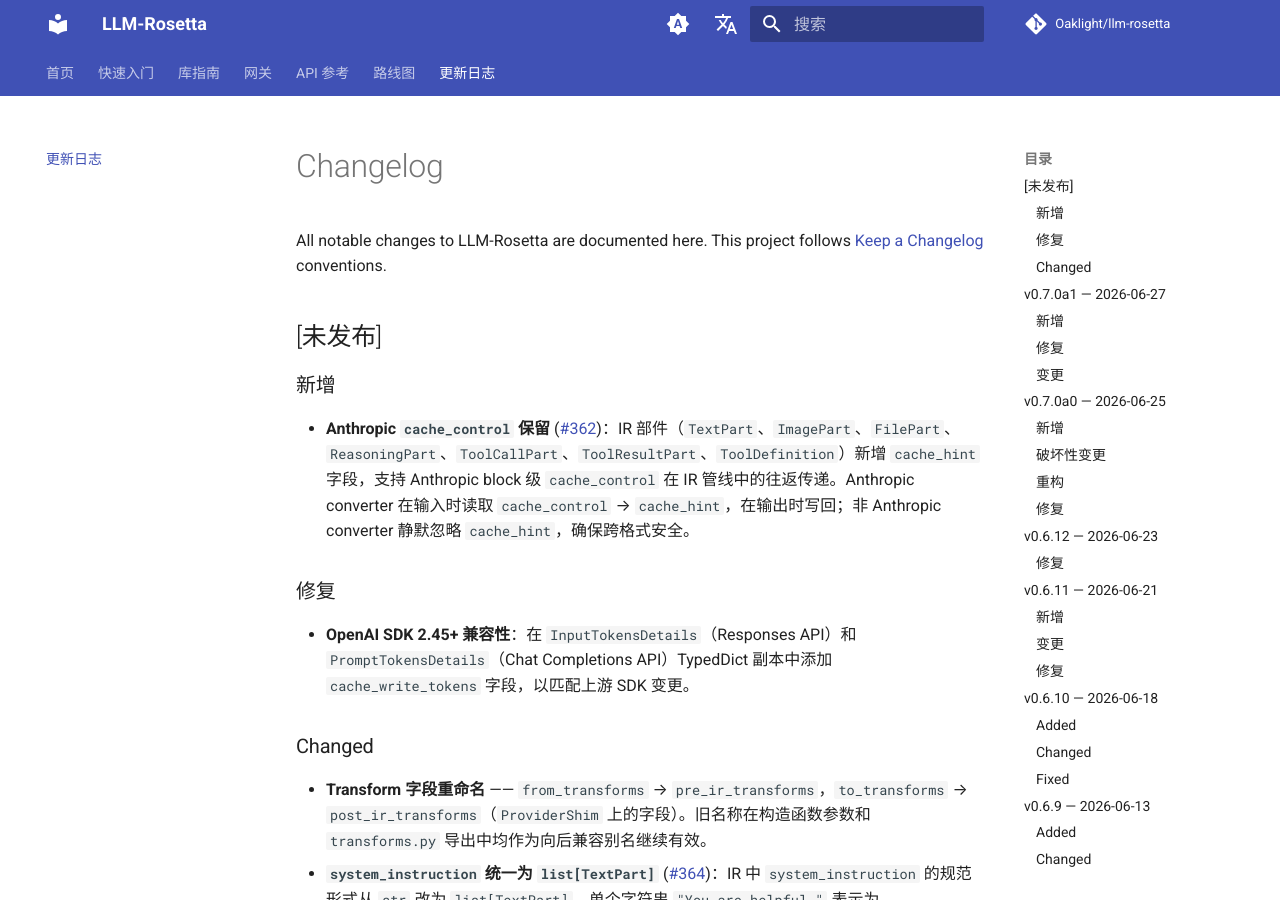
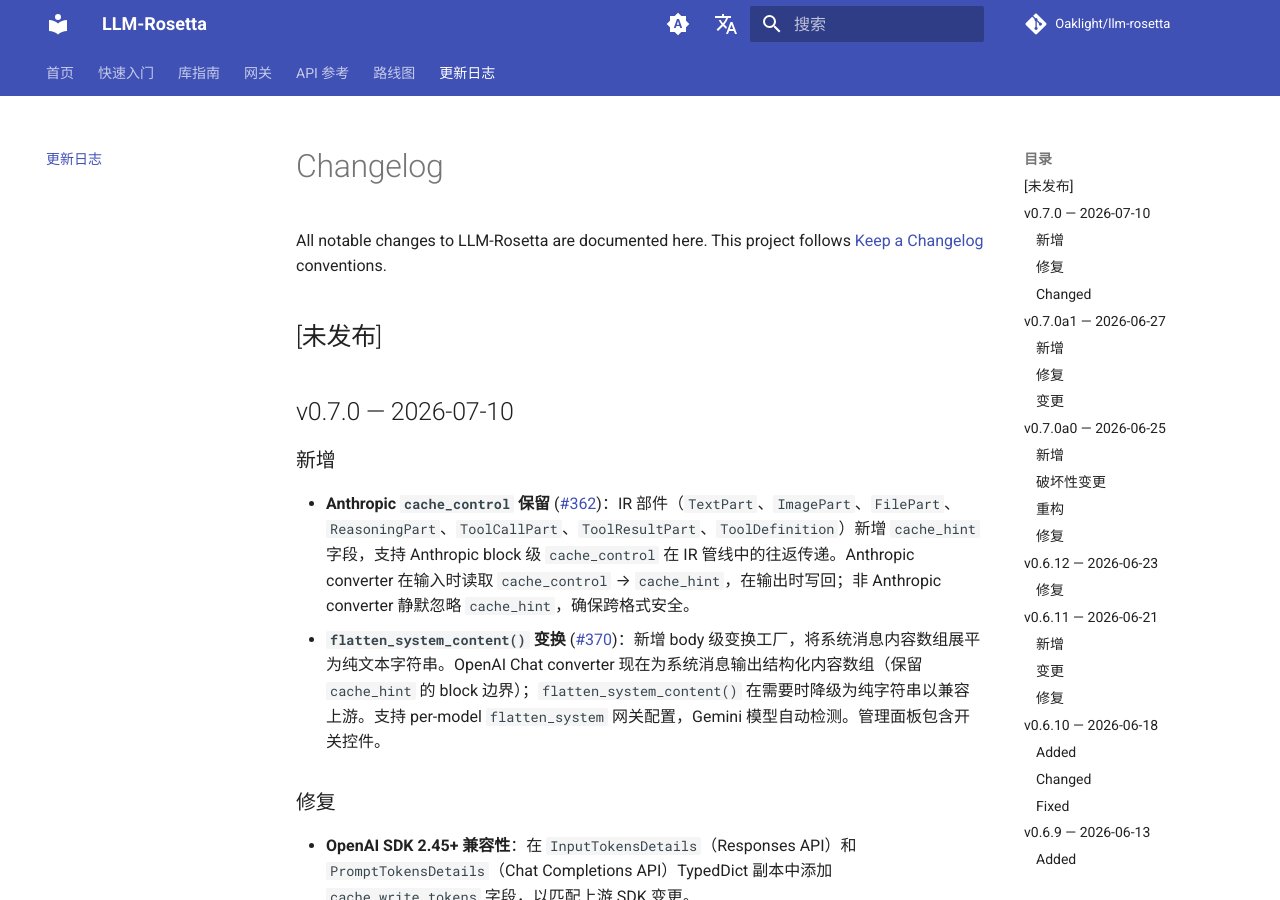
Before and after one commit to Oaklight/llm-rosetta, an MkDocs documentation site: the page built from docs/changelog.md, in a window 1280 px wide and 900 px high. Built offline with MkDocs 1.6.1 and Material for MkDocs 9.7.7, drawn with Linux system fonts in a browser that asks for light colours; comment, search, counter and statistics services are not loaded.

Commit message:
docs: v0.7.0 发版 changelog

```diff
--- a/docs/changelog.md
+++ b/docs/changelog.md
@@ -8,9 +8,12 @@
 
 ## [未发布]
 
+## v0.7.0 — 2026-07-10
+
 ### 新增
 
 - **Anthropic `cache_control` 保留** ([#362](https://github.com/Oaklight/llm-rosetta/pull/362))：IR 部件（`TextPart`、`ImagePart`、`FilePart`、`ReasoningPart`、`ToolCallPart`、`ToolResultPart`、`ToolDefinition`）新增 `cache_hint` 字段，支持 Anthropic block 级 `cache_control` 在 IR 管线中的往返传递。Anthropic converter 在输入时读取 `cache_control` → `cache_hint`，在输出时写回；非 Anthropic converter 静默忽略 `cache_hint`，确保跨格式安全。
+- **`flatten_system_content()` 变换** ([#370](https://github.com/Oaklight/llm-rosetta/issues/370))：新增 body 级变换工厂，将系统消息内容数组展平为纯文本字符串。OpenAI Chat converter 现在为系统消息输出结构化内容数组（保留 `cache_hint` 的 block 边界）；`flatten_system_content()` 在需要时降级为纯字符串以兼容上游。支持 per-model `flatten_system` 网关配置，Gemini 模型自动检测。管理面板包含开关控件。
 
 ### 修复
 
```
